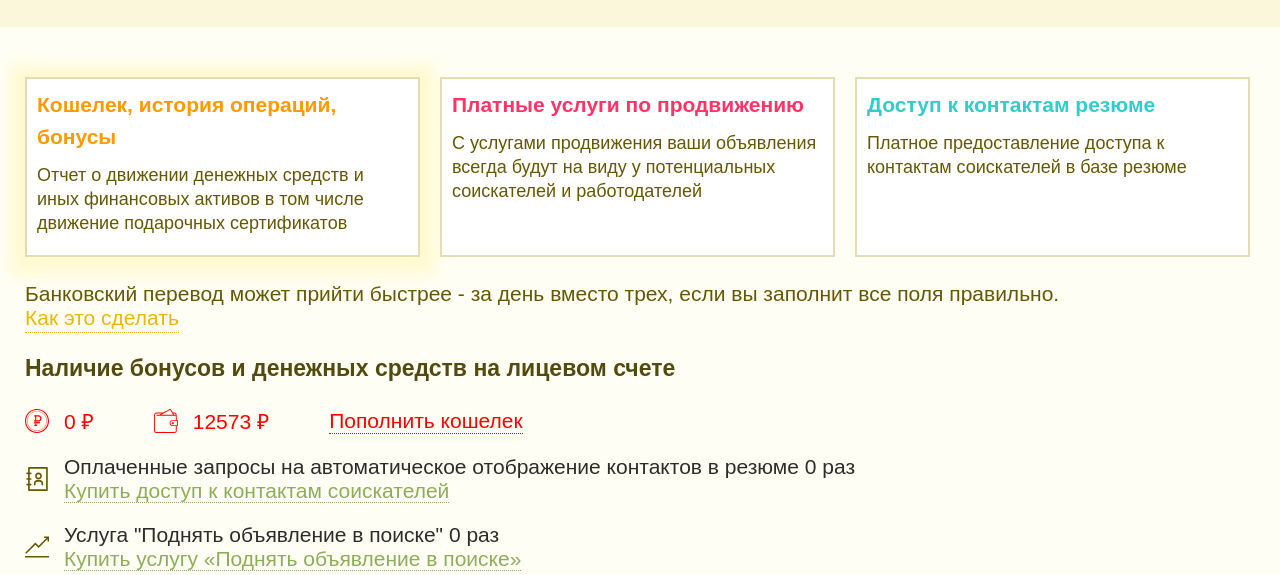
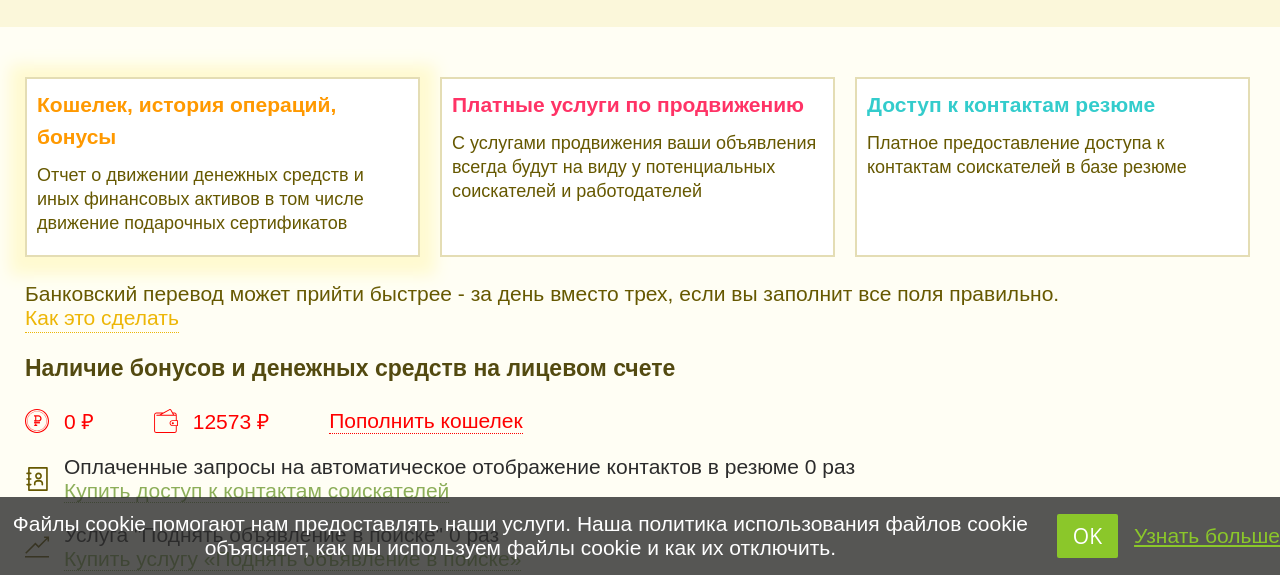
Before and after one commit to Maxim-Okolot/vsevn, a plain HTML site: page index.html in a window 1280 px wide. Shown: the part 225-800 px from the top of the page. Drawn offline with Linux system fonts and the light colour scheme; files whose address does not match are found by name; a web font is replaced by a local one.

Commit message:
prototype

```diff
--- a/index.html
+++ b/index.html
@@ -514,7 +514,7 @@
       </button>
     </div>
   </div>
-  <div class="cookie hide">
+  <div class="cookie">
     <div class="cookie__wrapper">
       <p>Файлы cookie помогают нам предоставлять наши услуги. Наша политика использования файлов cookie объясняет,
         как мы используем файлы cookie и как их отключить.</p>
```
